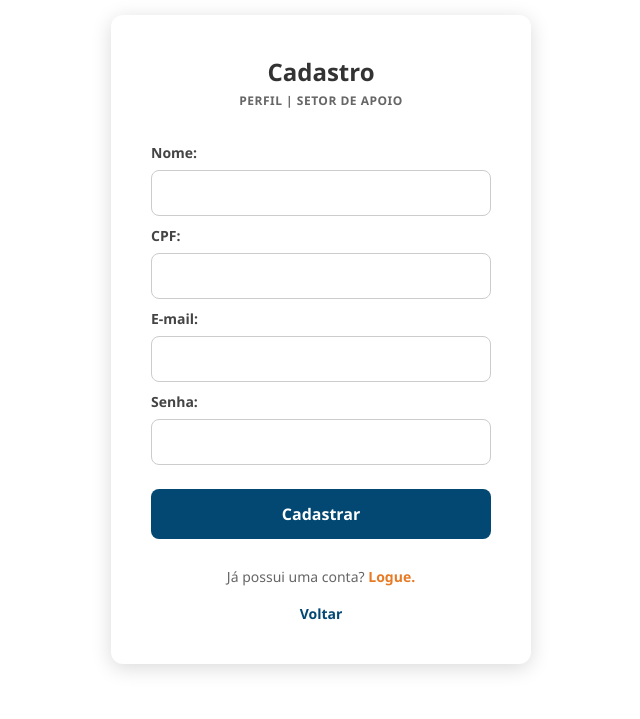
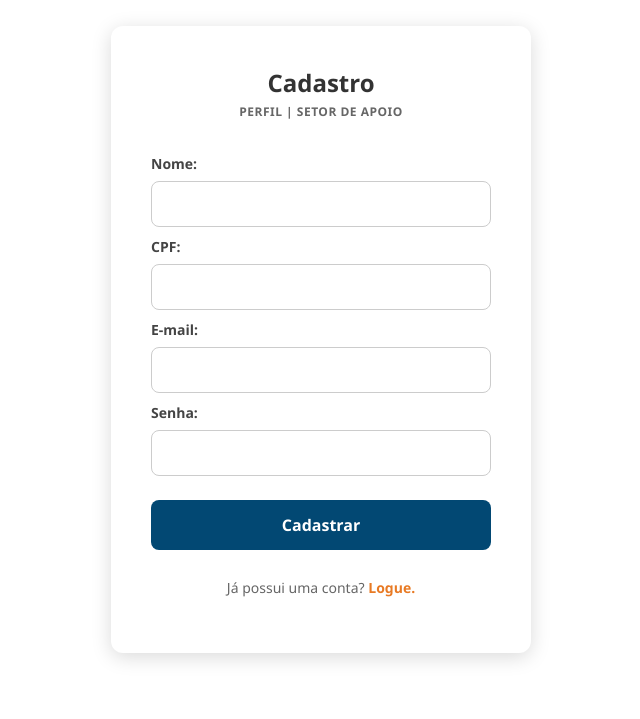
Before and after one commit to Localiza-Mais-603/localiza-mais-senai, a Flask app: page /cadastro-coor in a window 1280 px wide. Shown: the part 81-800 px from the top of the page, without its empty margins (319-959 px from the left). Run offline with Flask 3, Linux system fonts and the light colour scheme.

Commit message:
modify: retira o voltar da tela do cadastro

```diff
--- a/templates/cadastrar_usuario.html
+++ b/templates/cadastrar_usuario.html
@@ -39,7 +39,6 @@
             <a href="{{ url_for('pag_login_aluno') }}">Logue.</a>
         </p>
 
-        <a href="/">Voltar</a>
     </form>
 
 
--- a/templates/cadastro_coordenacao.html
+++ b/templates/cadastro_coordenacao.html
@@ -46,7 +46,7 @@
                 <a href="{{ url_for('pag_login_coordenacao') }}">Logue.</a>
             </p>
 
-            <a href="/">Voltar</a>
+
 
         </section>
     </main>
```
